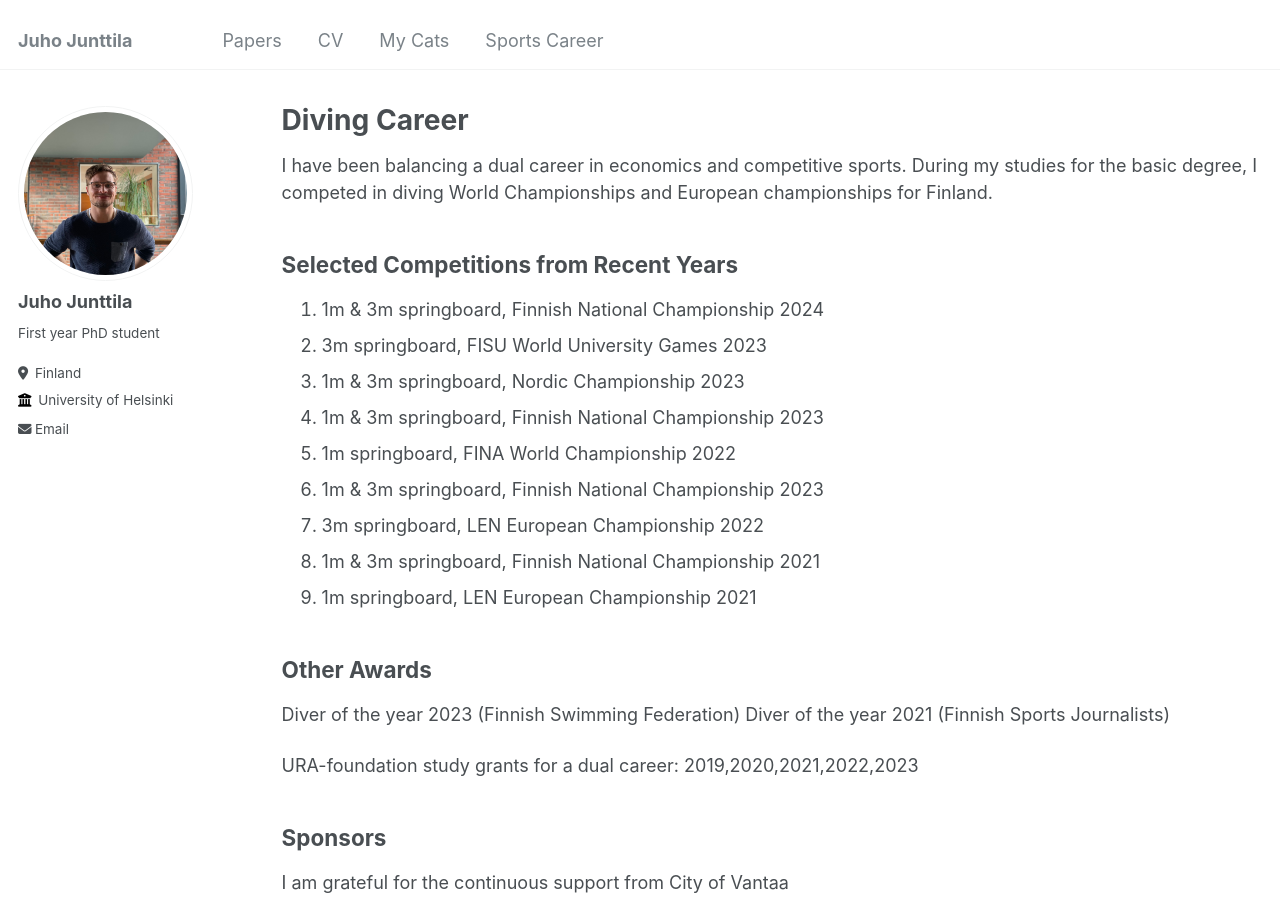
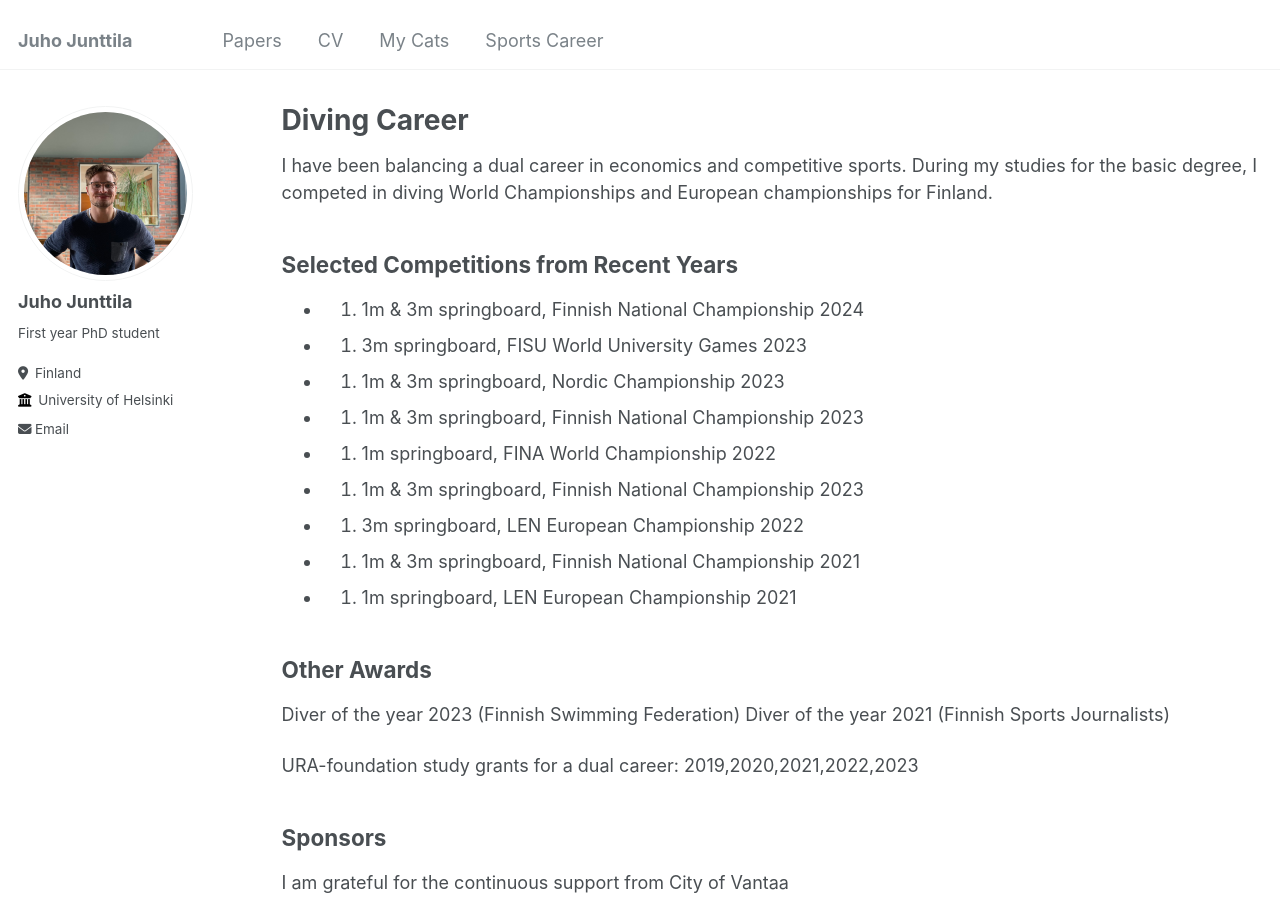
Before and after one commit to Juho-Junttila/Juho-Junttila.github.io, a Jekyll site: the page built from _pages/sports.md, in a window 1280 px wide and 900 px high. Built offline with Jekyll 4.4.1, drawn with Linux system fonts in a browser that asks for light colours.

```diff
--- a/_pages/sports.md
+++ b/_pages/sports.md
@@ -15,15 +15,15 @@ I have been balancing a dual career in economics and competitive sports. During
 Selected Competitions from Recent Years
 ----
 
-1. 1m & 3m springboard, Finnish National Championship 2024
-10. 3m springboard, FISU World University Games 2023
-2. 1m & 3m springboard, Nordic Championship 2023
-1. 1m & 3m springboard, Finnish National Championship 2023
-39. 1m springboard, FINA World Championship 2022
-1. 1m & 3m springboard, Finnish National Championship 2023
-19. 3m springboard, LEN European Championship 2022
-1. 1m & 3m springboard, Finnish National Championship 2021
-20. 1m springboard, LEN European Championship 2021
+* 1. 1m & 3m springboard, Finnish National Championship 2024
+* 10. 3m springboard, FISU World University Games 2023
+* 2. 1m & 3m springboard, Nordic Championship 2023
+* 1. 1m & 3m springboard, Finnish National Championship 2023
+* 39. 1m springboard, FINA World Championship 2022
+* 1. 1m & 3m springboard, Finnish National Championship 2023
+* 19. 3m springboard, LEN European Championship 2022
+* 1. 1m & 3m springboard, Finnish National Championship 2021
+* 20. 1m springboard, LEN European Championship 2021
 
 Other Awards
 ---
```
